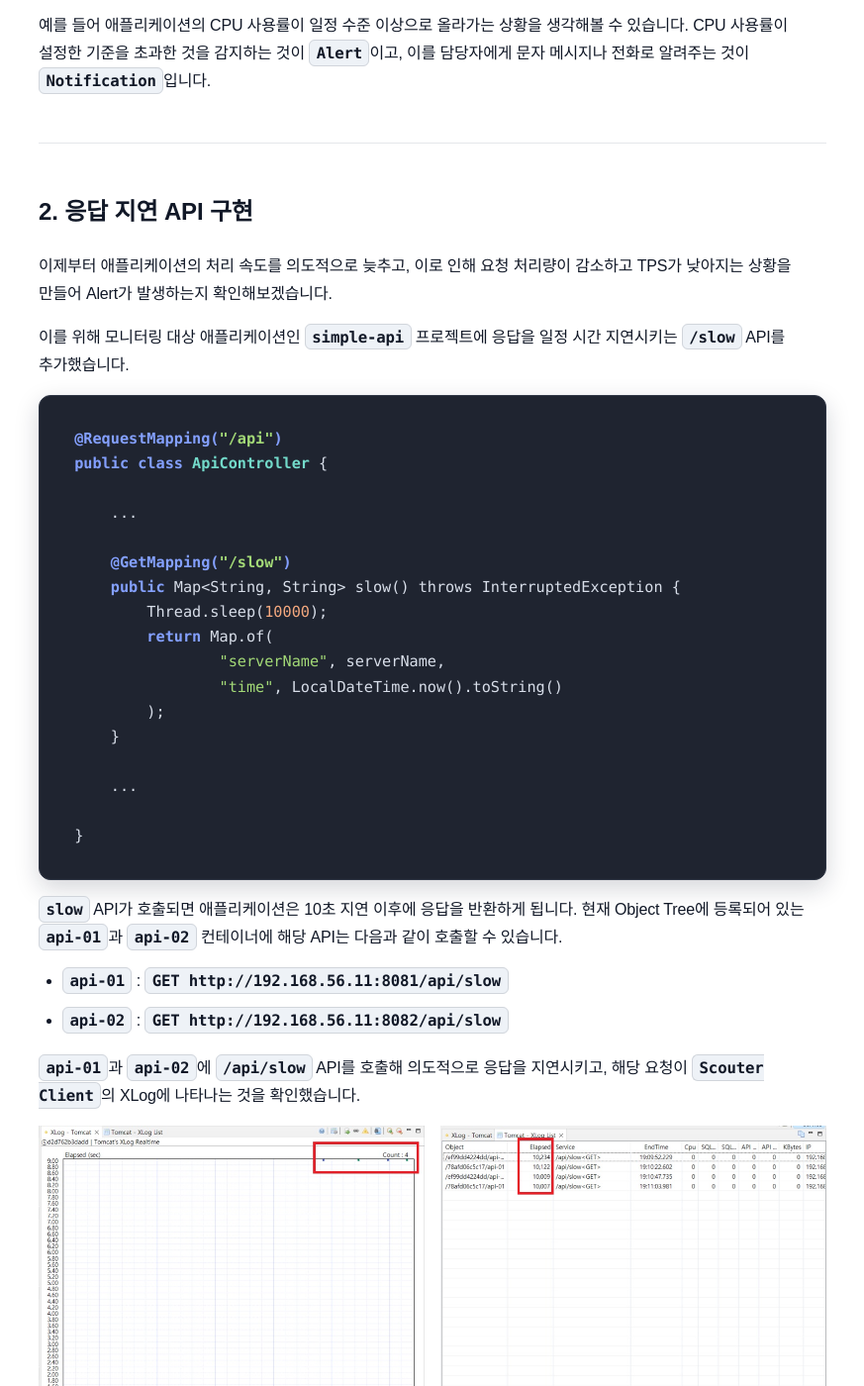
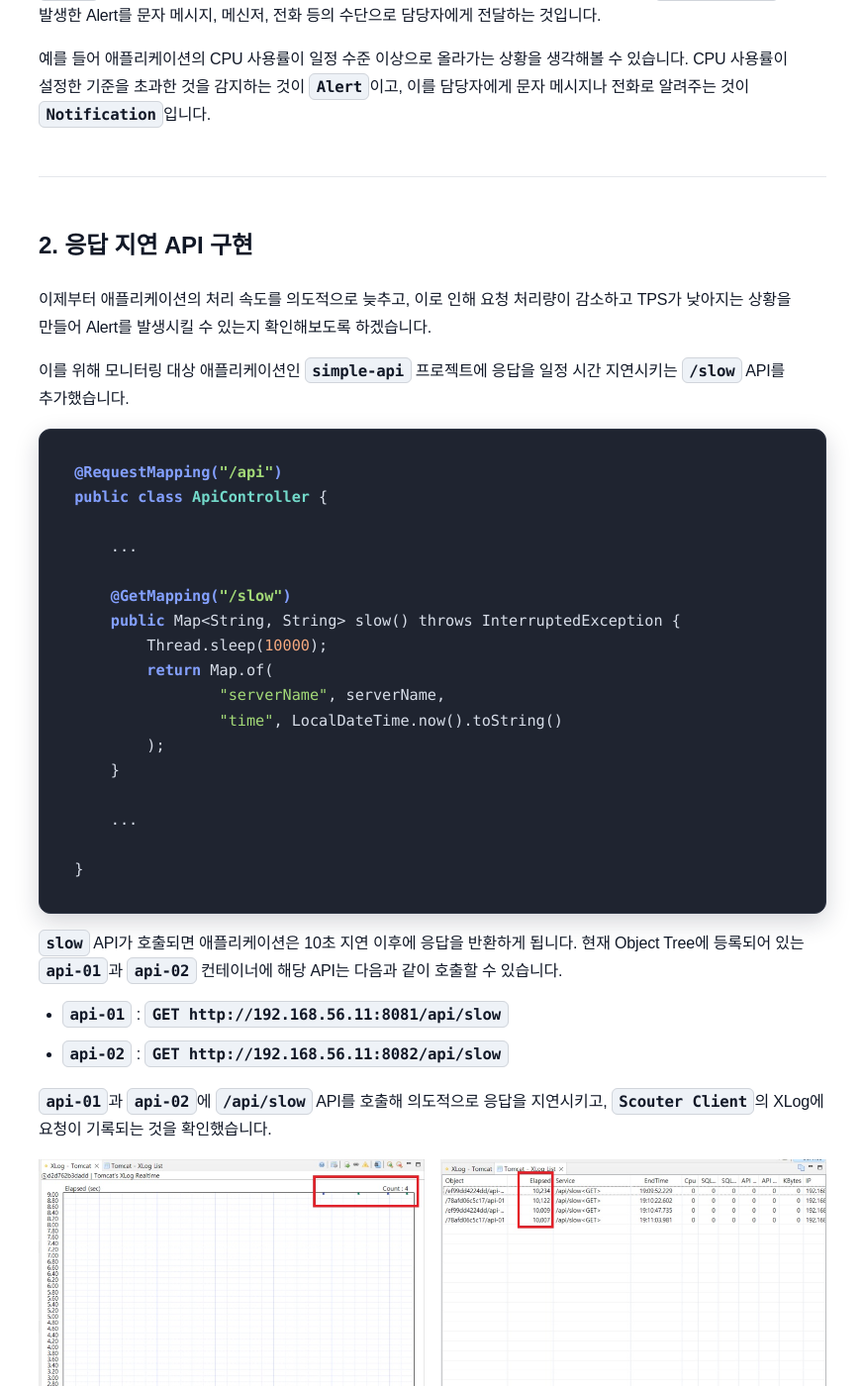
Before and after one commit to sanghoon-lee/sanghoon-lee.github.io, a Jekyll site: the page built from _posts/2026-08-24-paygerduty5.md, in a window 1280 px wide and 1400 px high, scrolled down 1193 px. Shown: the whole window at 99% size, without its empty margins (203-1076 px from the left). Built offline with Jekyll 4.4.1, drawn with Linux system fonts in a browser that asks for light colours; nearby versions of some CDN libraries; comment, search, counter and statistics services are not loaded; some of the changed text lies outside the part shown.

Commit message:
scouter 포스팅 6편 추가중

```diff
--- a/_data/paygerduty.yml
+++ b/_data/paygerduty.yml
@@ -12,3 +12,5 @@ posts:
     url: "/2026/08/10/paygerduty4/"
   - title: "(5) Scouter Alert 설정과 장애 감지 테스트"
     url: "/2026/08/24/paygerduty5/"
+  - title: "(6) XLog 오류를 이용한 Alert 발생 테스트"
+    url: "/2026/08/31/paygerduty6/"
--- a/_posts/2026-08-24-paygerduty5.md
+++ b/_posts/2026-08-24-paygerduty5.md
@@ -29,7 +29,7 @@ tags:
 
 ## 2. 응답 지연 API 구현
 
-이제부터 애플리케이션의 처리 속도를 의도적으로 늦추고, 이로 인해 요청 처리량이 감소하고 TPS가 낮아지는 상황을 만들어 Alert가 발생하는지 확인해보겠습니다.
+이제부터 애플리케이션의 처리 속도를 의도적으로 늦추고, 이로 인해 요청 처리량이 감소하고 TPS가 낮아지는 상황을 만들어 Alert를 발생시킬 수 있는지 확인해보도록 하겠습니다.
 
 이를 위해 모니터링 대상 애플리케이션인 `simple-api` 프로젝트에 응답을 일정 시간 지연시키는 `/slow` API를 추가했습니다.
 
@@ -58,17 +58,17 @@ public class ApiController {
 * `api-01` : `GET http://192.168.56.11:8081/api/slow`
 * `api-02` : `GET http://192.168.56.11:8082/api/slow`
 
-`api-01`과 `api-02`에 `/api/slow` API를 호출해 의도적으로 응답을 지연시키고, 해당 요청이 `Scouter Client`의 XLog에 나타나는 것을 확인했습니다.
+`api-01`과 `api-02`에 `/api/slow` API를 호출해 의도적으로 응답을 지연시키고, `Scouter Client`의 XLog에 요청이 기록되는 것을 확인했습니다.
 
 <div class="image-row">
   <figure>
-    <img src="/assets/images/xlog-slow.jpg" alt="XLog에 표시된 API 응답 지연">
-    <figcaption>XLog에 표시된 API 응답 지연</figcaption>
+    <img src="/assets/images/xlog-slow.jpg" alt="XLog에서 확인한 API 응답 지연">
+    <figcaption>XLog에서 확인한 API 응답 지연</figcaption>
   </figure>
 
   <figure>
-    <img src="/assets/images/xlog-slow-list.jpg" alt="XLog List에 표시된 API 응답 지연">
-    <figcaption>XLog List에 표시된 API 응답 지연</figcaption>
+    <img src="/assets/images/xlog-slow-list.jpg" alt="XLog List에서 확인한 API 응답 지연">
+    <figcaption>XLog List에서 확인한 API 응답 지연</figcaption>
   </figure>
 </div>
 
```
Also changed, not shown: _posts/2026-08-31-paygerduty6.md (added, +94 -0 lines).
